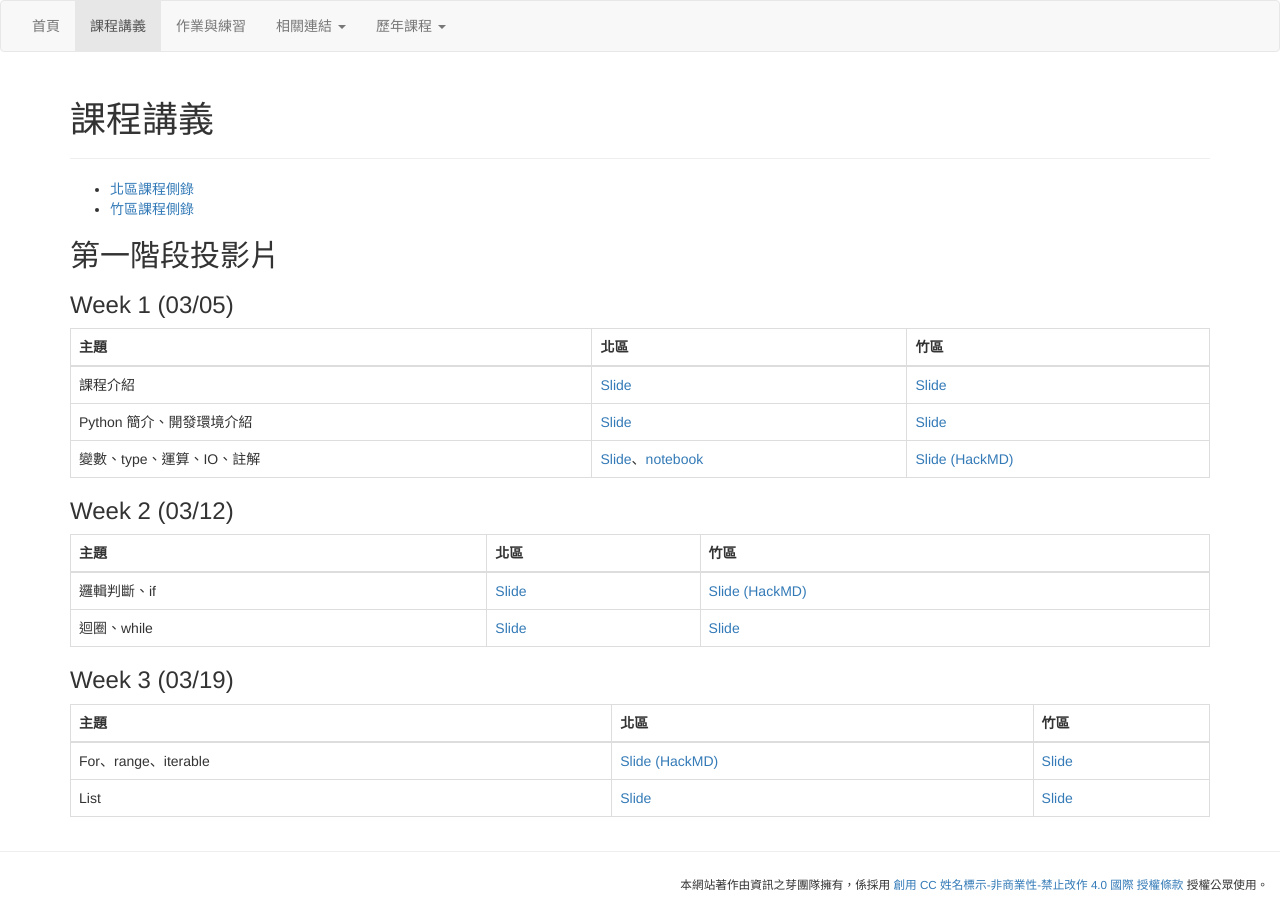
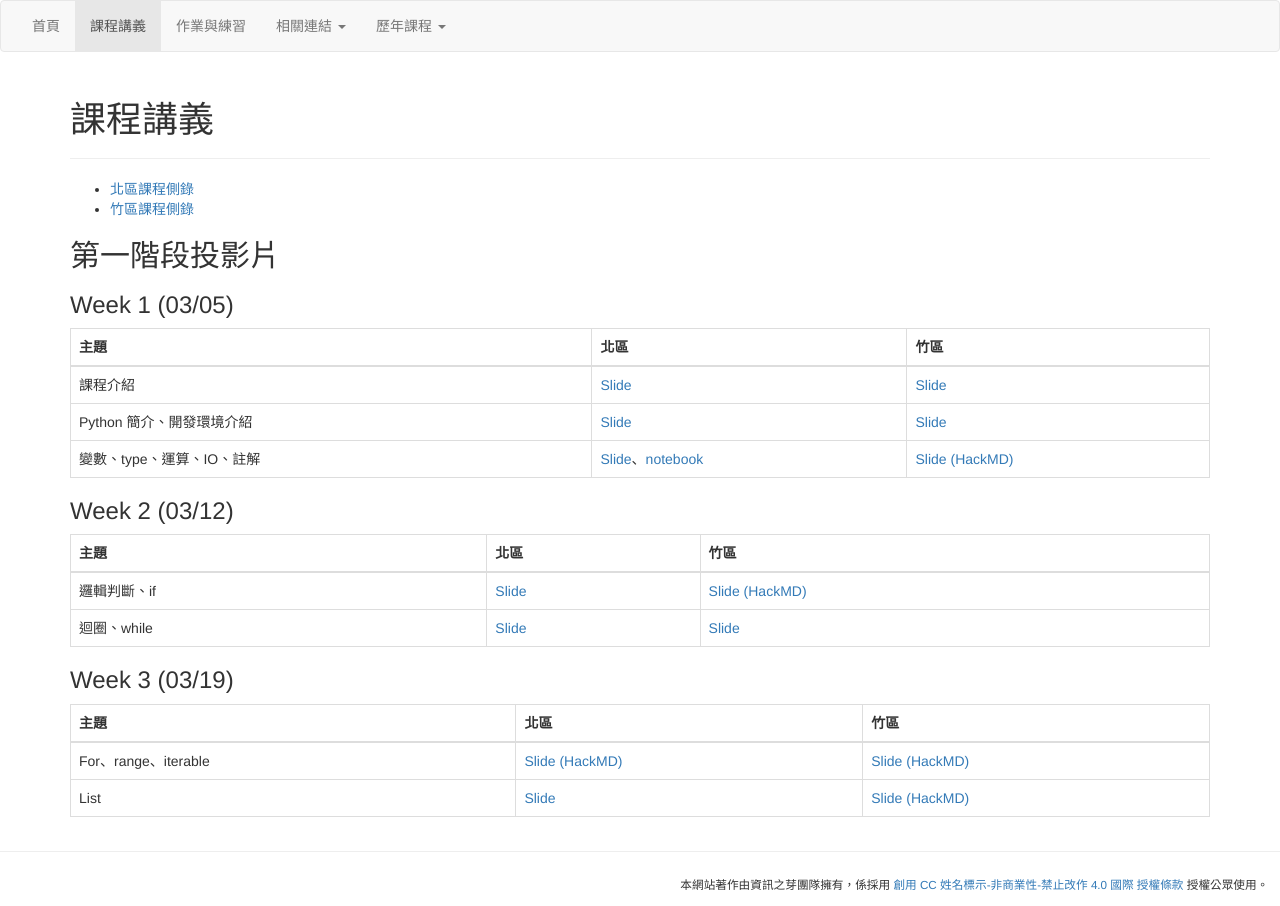
Before and after one commit to tw-csie-sprout/py2023, a Jekyll site: the page built from slides.md, in a window 1280 px wide. Built offline with Jekyll 4.4.1, drawn with Linux system fonts in a browser that asks for light colours.

Commit message:
Update slides.md

```diff
--- a/slides.md
+++ b/slides.md
@@ -31,5 +31,5 @@ title: "課程講義"
 {: .table .table-bordered}
 | 主題 | 北區 | 竹區 |
 | --- | --- | --- |
-| For、range、iterable | [Slide (HackMD)](https://hackmd.io/@howardhsuuu/B1R0LFnCs#/) | [Slide](https://hackmd.io/d7iRbAabT3OlTFbw6sRptg) |
-| List | [Slide]() | [Slide](https://hackmd.io/rIEP0wDhSiKrV_udWgfJVg) |
+| For、range、iterable | [Slide (HackMD)](https://hackmd.io/@howardhsuuu/B1R0LFnCs#/) | [Slide (HackMD)](https://hackmd.io/d7iRbAabT3OlTFbw6sRptg) |
+| List | [Slide]() | [Slide (HackMD)](https://hackmd.io/rIEP0wDhSiKrV_udWgfJVg) |
```
